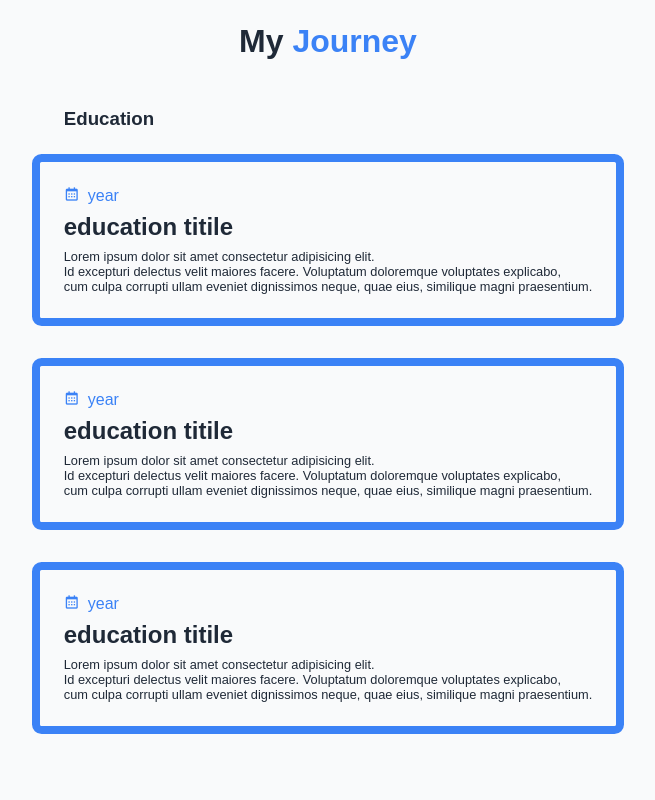
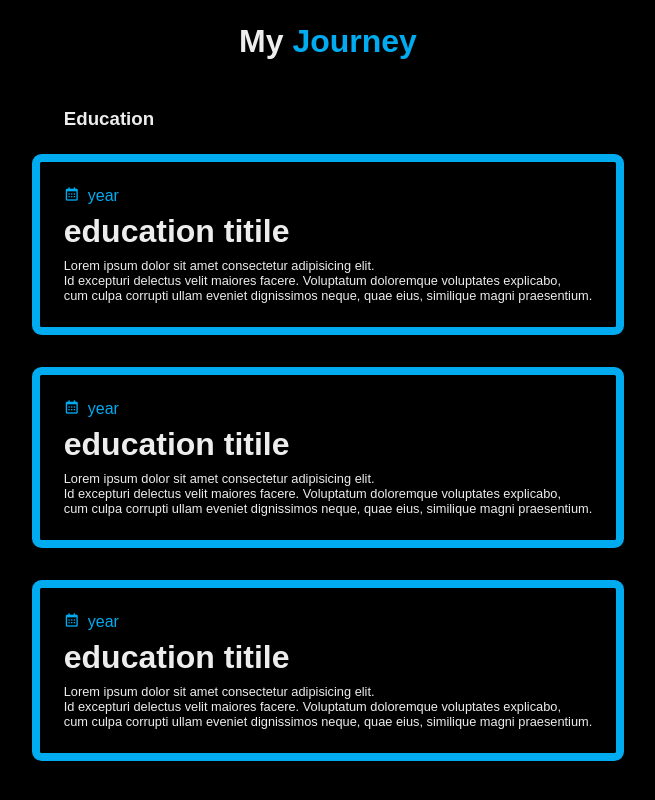
Before and after one commit to JayaramanSathyanarayanan/Portfolio, a plain HTML site: page index.html in a window 1280 px wide. Shown: the part 1737-2537 px from the top of the page, without its empty margins (312-967 px from the left). Drawn offline with nearby package versions, Linux system fonts and the light colour scheme.

Commit message:
Update index.html

```diff
--- a/index.html
+++ b/index.html
@@ -5,7 +5,7 @@
     <meta http-equiv="X-UA-Compatible" content="IE=edge">
     <meta name="viewport" content="width=device-width, initial-scale=1.0">
     <title>Personal Portfolio Website</title>
-    <link rel="stylesheet" type="text/css" href="22.css">
+    <link rel="stylesheet" type="text/css" href="2.css">
 
     <link href='https://unpkg.com/boxicons@2.1.4/css/boxicons.min.css' rel='stylesheet'>
 
```
